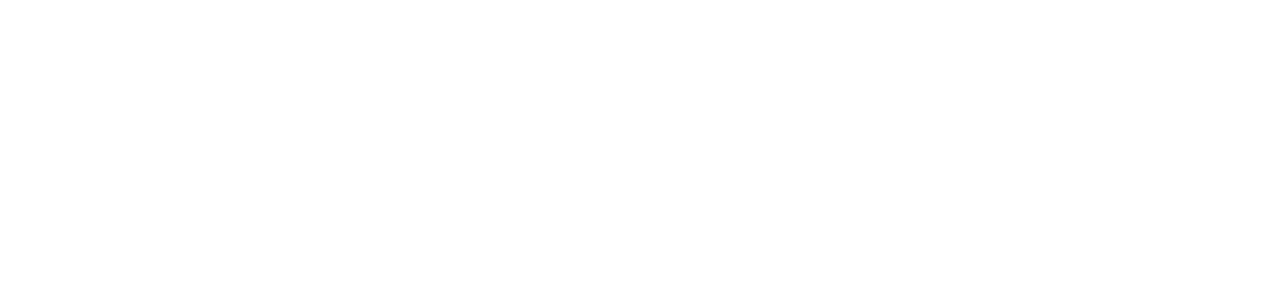
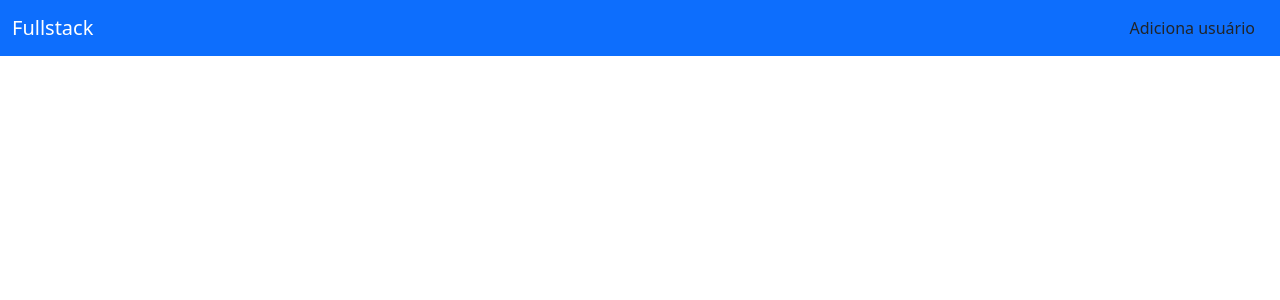
Before and after one commit to EversonSoucek/Front-endSpring, a React (Create React App) app: page / in a window 1280 px wide. Shown: the top 300 px of the page. Built offline with nearby package versions, Linux system fonts and the light colour scheme; the HTML template or start-up script is replaced by a standard one.

Commit message:
Criado navbar

```diff
--- a/package.json
+++ b/package.json
@@ -6,6 +6,7 @@
     "@testing-library/jest-dom": "^5.17.0",
     "@testing-library/react": "^13.4.0",
     "@testing-library/user-event": "^13.5.0",
+    "bootstrap": "^5.3.2",
     "react": "^18.2.0",
     "react-dom": "^18.2.0",
     "react-scripts": "5.0.1",
--- a/src/App.js
+++ b/src/App.js
@@ -1,7 +1,10 @@
+import "../node_modules/bootstrap/dist/css/bootstrap.min.css"
+import NavBar from "./components/NavBar";
+
 function App() {
   return (
     <div className="App">
-
+      <NavBar/>
     </div>
   );
 }
--- a/src/components/NavBar.js
+++ b/src/components/NavBar.js
@@ -0,0 +1,18 @@
+import React from 'react'
+
+export default function NavBar() {
+  return (
+    <div>
+      <nav className="navbar navbar-expand-lg navbar-dark bg-primary">
+  <div className="container-fluid">
+    <a className="navbar-brand" href="#">Fullstack</a>
+    <button className="navbar-toggler" type="button" data-bs-toggle="collapse" data-bs-target="#navbarSupportedContent" aria-controls="navbarSupportedContent" aria-expanded="false" aria-label="Toggle navigation">
+      <span className="navbar-toggler-icon"></span>
+    </button>
+
+    <button className='btn btn-outline-ligth'>Adiciona usuário</button>
+  </div>
+</nav>
+    </div>
+  )
+}
```
Also changed, not shown: src/usuarios/VisualizaUsuario.js (+7 -0 lines), 1 other file (tests, documents, lock files or other folders).
